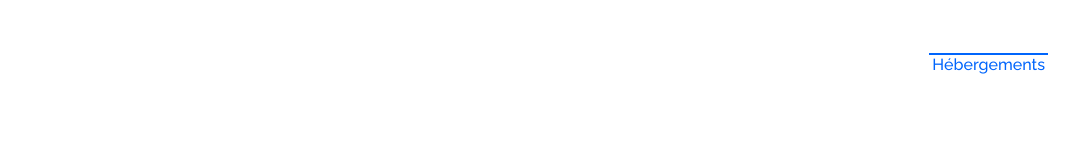
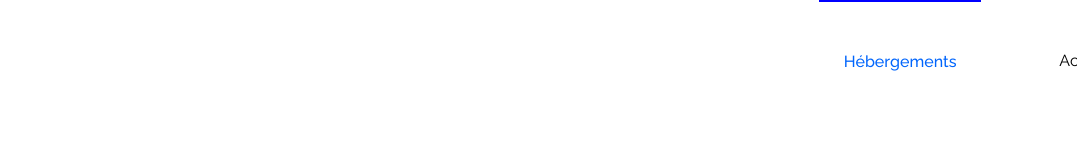
Before and after one commit to kaliptoDev/OCR_projet1, a plain HTML site: page index.html in a window 1280 px wide. Shown: the top 160 px of the page, 203-1280 px from the left. Drawn offline with Linux system fonts and the light colour scheme.

Commit message:
Header update

```diff
--- a/css/style.css
+++ b/css/style.css
@@ -5,10 +5,8 @@ html{
     position: relative;
     width: 1440px;
     height: 1884px;
-
+    font-family: "Raleway", sans-serif;
     background: #FFFFFF;
-
-
 }
 
 body {
@@ -19,66 +17,57 @@ body {
     display: flex;
     flex-direction:row;
     justify-content: space-between;
+    align-items: center;
 }
 
 .nav_menu{
-    display:flex;
-    flex-direction: row;
+    display: flex;
     justify-content: space-around;
-    padding: 10px;
-    margin: 5px;
-
+    padding: 0px;
+    margin: 1px;
+    /* text-decoration: none; */
     position: absolute;
     width: 381px;
-    height: 19px;
+    height: 119px;
     left: 982px;
-    top: 48px;
+    top: 0px;
+    align-items:center;
 
 }
 
 .nav_hostings{
-    position: absolute;
-    left: 36.22%;
-    right: 34.12%;
-    top: 0%;
-    bottom: 0%;
-
-    font-family: 'Raleway';
-    font-style: normal;
+    /* position: absolute; */
+    /* left: 36.22%; */
+    /* right: 34.12%; */
+    /* top: 0%; */
+    /* bottom: 0%; */
+    /* font-size: 16px; */
+    /* line-height: 19px; */
+    /* font-style: normal; */
+    display: flex;
+    height: 100%;
+    text-decoration: none;
     font-weight: 500;
-    font-size: 16px;
-    line-height: 19px;
-    /* identical to box height */
-
-    text-align: center;
-
-    /* Blue */
-
     color: #0065FC;
-
-    border-top-color: blue;
-    border-top: 2px;
-    border-top-style: solid;
+    border-top: 2px solid blue;
+    align-items: center;
+    width: 162px;
+    justify-content: center;
+    /* padding: 0px 10px 0px 10px; */
 }
 
 .nav_activities{
-    position: absolute;
+/* position: absolute; */
 left: 83.46%;
 right: 0%;
 top: 0%;
 bottom: 0%;
-
-/* Nav/Standard */
-
-font-family: 'Raleway';
+text-decoration: none;
 font-style: normal;
 font-weight: 400;
 font-size: 16px;
 line-height: 19px;
-/* identical to box height */
-
 text-align: center;
-
 color: #000000;
 }
 
--- a/index.html
+++ b/index.html
@@ -11,12 +11,16 @@
 
     <header class="header">
         <img class="booki_logo_top_left" src="images/logo/Booki.png" alt="Booki Logo">
-        <nav >
-            <ul class="nav_menu">
-                <li class="nav_hostings">Hébergements</li>
-                <li class="nav_activities">Activités</li>
-            </ul>
-        </nav>
+
+            <nav class="nav_menu">
+                    <a class="nav_hostings" href="#hostings">
+                        <p>Hébergements</p>
+                    </a>
+                    <a class="nav_activities" href="#activities">
+                        <p>Activités</p>
+                    </a>
+            </nav>
+
     </header>
     <body>
 
```
